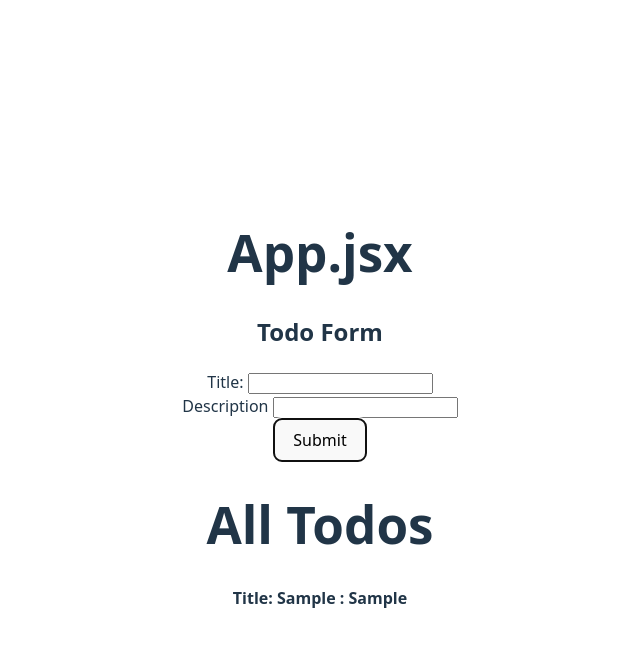
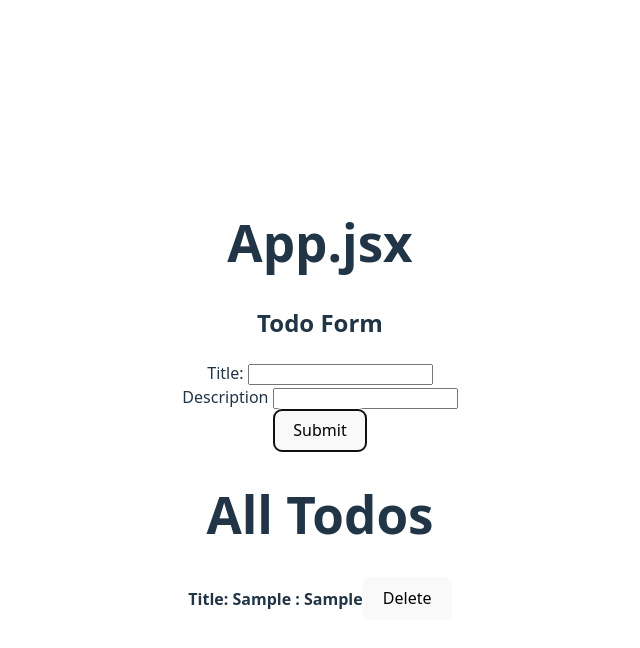
Before and after one commit to Bastien-Durand/AnotherBoringTodo, a React (Vite) app in the folder frontend/todo-app/: page / in a window 1280 px wide. Both pictures are taken after typing "Sample", "Sample" into the empty fields and a click on the button "Submit". Shown: the top 648 px of the page, without its empty margins (320-960 px from the left). Built offline with nearby package versions, Linux system fonts and the light colour scheme.

Commit message:
added delete for each todo functionality

```diff
--- a/frontend/todo-app/src/App.tsx
+++ b/frontend/todo-app/src/App.tsx
@@ -12,12 +12,17 @@ const App = () => {
     setAllTodos((value) => [...value, todo]);
   };
 
+  const deleteTodo = (id: number) => {
+    const newTodos = allTodos.filter((todo) => todo.id !== id);
+    setAllTodos(newTodos);
+  };
+
   return (
     <>
       <div>
         <h1>App.jsx</h1>
         <TodoForm onAddTodo={addTodo} />
-        <ToDoList allTodos={allTodos} />
+        <ToDoList allTodos={allTodos} onDeleteTodo={deleteTodo} />
       </div>
     </>
   );
--- a/frontend/todo-app/src/components/ToDoList.tsx
+++ b/frontend/todo-app/src/components/ToDoList.tsx
@@ -2,9 +2,10 @@ import type { Todo } from "../types/Todo";
 
 interface TodoListProps {
   allTodos: Todo[];
+  onDeleteTodo: (id: number) => void;
 }
 
-export const ToDoList = ({ allTodos }: TodoListProps) => {
+export const ToDoList = ({ allTodos, onDeleteTodo }: TodoListProps) => {
   return (
     <div>
       <h1>All Todos</h1>
@@ -13,6 +14,7 @@ export const ToDoList = ({ allTodos }: TodoListProps) => {
           <strong>
             Title: {todo.title} : {todo.description}
           </strong>
+          <button onClick={() => onDeleteTodo(todo.id)}>Delete</button>
         </div>
       ))}
     </div>
```
